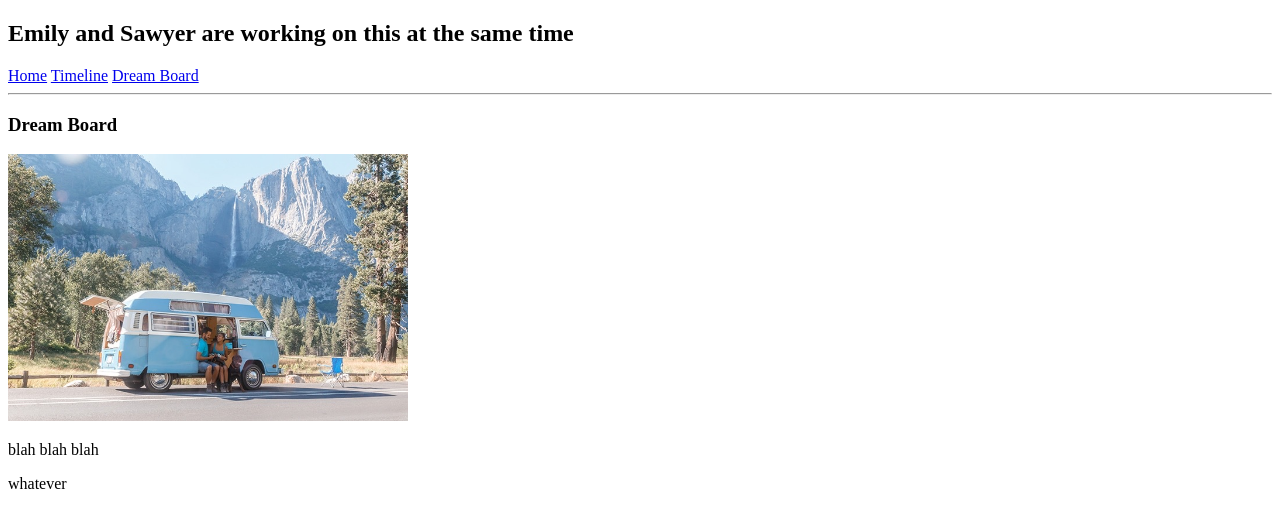
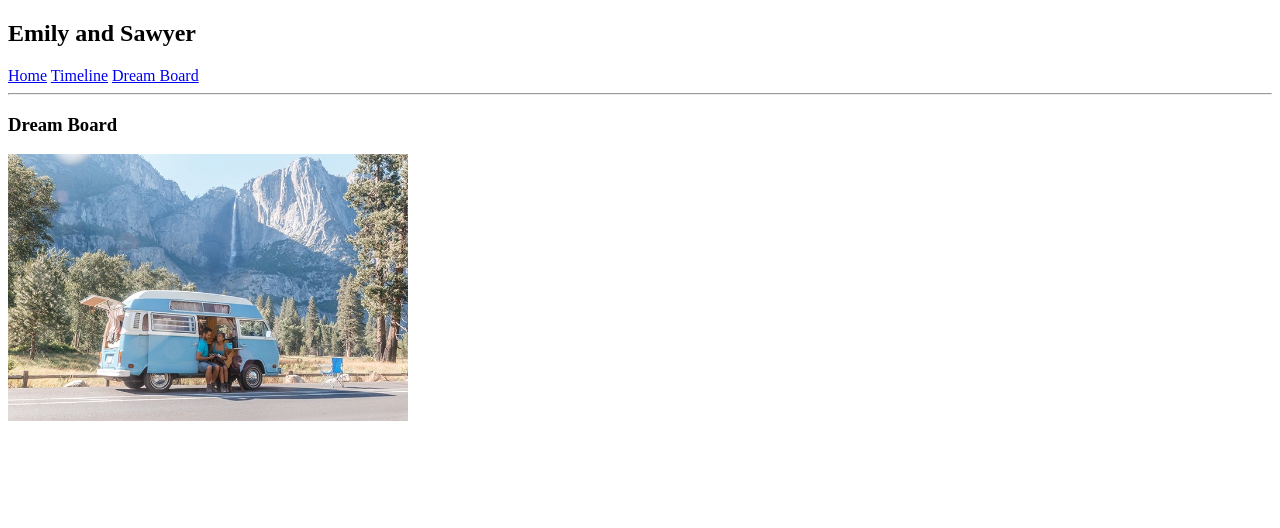
Before and after one commit to SawyerWilson/Emily-and-Sawyer, a plain HTML site: page dreamBoard.html in a window 1280 px wide. Drawn offline with Linux system fonts and the light colour scheme.

Commit message:
fixing dreamBoard

```diff
--- a/dreamBoard.html
+++ b/dreamBoard.html
@@ -9,7 +9,7 @@
     <body>
         <header>
             <nav>
-                <h1>Emily and Sawyer are working on this at the same time</h1>
+                <h1>Emily and Sawyer</h1>
                 <a href="index.html">Home</a>
                 <a href="timeline.html">Timeline</a>
                 <a href="dreamBoard.html">Dream Board</a>
@@ -23,8 +23,6 @@
             </div>
         </main>
         <footer>
-            <p>blah blah blah</p>
-            <p>whatever</p>
         </footer>
     </body>
 </html>
```
